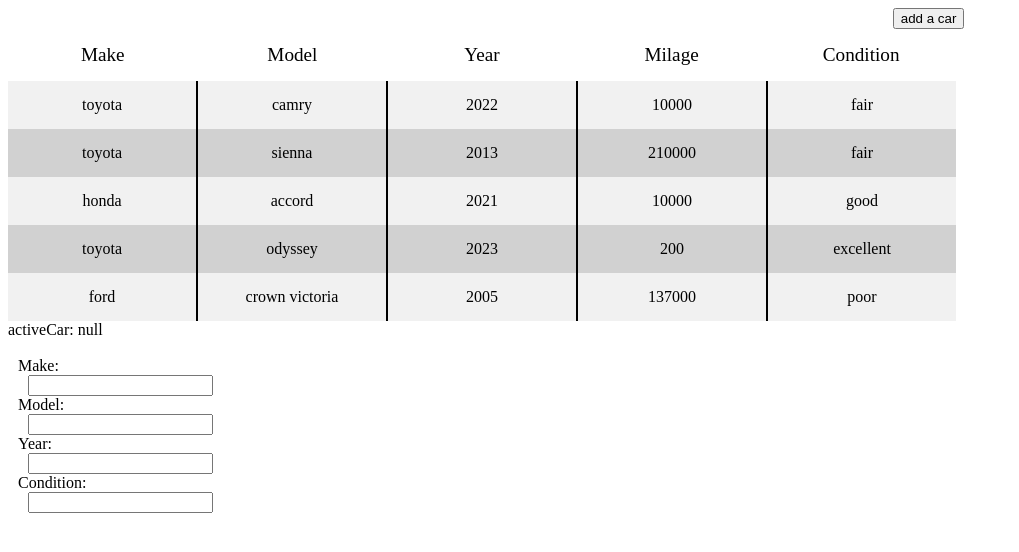
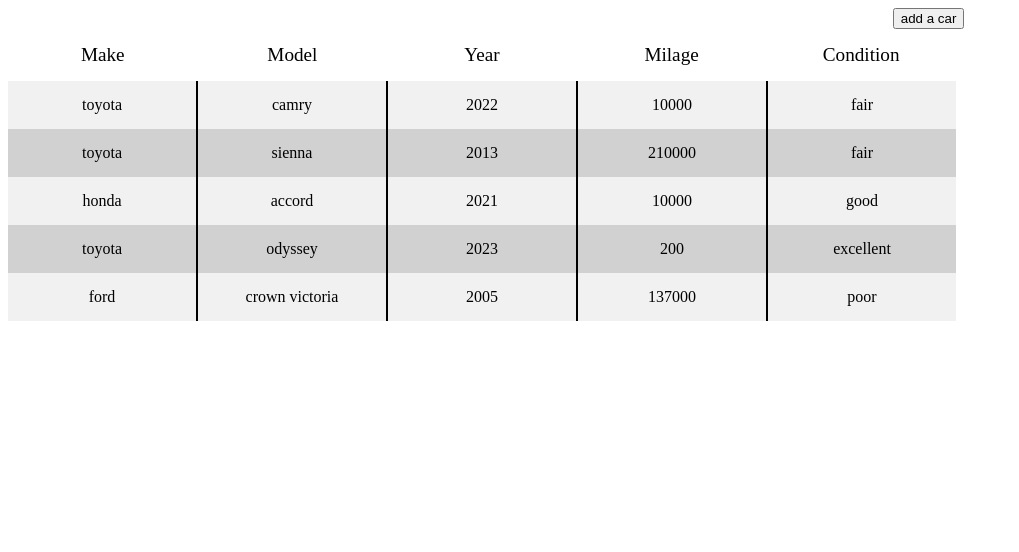
Before and after one commit to Elaz33/car-project, a SvelteKit app: page /exercises/6/my-answer in a window 1280 px wide. Shown: the top 552 px of the page, without its empty margins (0-1019 px from the left). Built offline with nearby package versions, Linux system fonts and the light colour scheme; a web font is replaced by a local one.

Commit message:
fixed some more

```diff
--- a/src/lib/stores/functional.store.ts
+++ b/src/lib/stores/functional.store.ts
@@ -1,5 +1,5 @@
 import { writable } from "svelte/store";
-import carList from "$lib/stores/car.store";
+
 let row
 
 export function handleClick(e: Event) {
--- a/src/routes/exercises/6/my-answer/car-details.svelte
+++ b/src/routes/exercises/6/my-answer/car-details.svelte
@@ -1,26 +1,18 @@
 <script lang="ts">
-    import carList from "$lib/stores/car.store";
     import CarList from "./car-list.svelte";
-    import { handleClick } from "$lib/stores/functional.store";
    import {activeCarStore} from "$lib/stores/functional.store";
-    import Page from "../../4/instructions/+page.svelte";
+
 
 
 </script>
 
-<!-- {#each $carList  as car }
-  <section class="car-info" contenteditable="true" bind:innerText={car.make}>
-    </section>
-
-     {#each $carList  as car }
-  <section class="car-info" contenteditable="true" bind:innerText={car.model}>
-    </section>
- -->
-<section class="car-info" contenteditable="true">
-    Make: <input class="car-info" type="text" value={$activeCarStore}/>
-    Model: <input class="car-info" type="text" />
-    Year: <input class="car-info" type="number" />
-    Condition: <input class="car-info" type="number"/>
+<section class="car-info">
+    {#if $activeCarStore !== null}
+    Make: <input class="car-info" type="text"  value={$activeCarStore.make}/>
+    Model: <input class="car-info" type="text" value= {$activeCarStore.model} />
+    Year: <input class="car-info" type="number" value={$activeCarStore.year} />
+    Condition: <input class="car-info" type="text" value={$activeCarStore.condition}/>
+    {/if}
 </section>
 
 <style>
--- a/src/routes/exercises/6/my-answer/car-list.svelte
+++ b/src/routes/exercises/6/my-answer/car-list.svelte
@@ -1,7 +1,7 @@
 <script lang="ts">
     import carList from "$lib/stores/car.store";
     import {activeCarStore} from "$lib/stores/functional.store";
-    import {handleClick} from "$lib/stores/functional.store";
+
     // import changeData from  "$lib/stores/car.store";
 
     function changeData() {
@@ -19,7 +19,7 @@
     })
 }
 </script>
-<button onclick ="{changeData}" class="add">add a car</button>
+<button on:click ="{changeData}" class="add">add a car</button>
 <div class="header">
     <div class="header-item">Make</div>
     <div class="header-item">Model</div>
@@ -30,22 +30,24 @@
 
 <div  class="table">
     {#each $carList as car}
-        <div  class="row"  >
-            <div class:active-car={$activeCarStore === car.make} on:click={()=> {$activeCarStore= car.make} } class="row-item">{car.make}</div>
+        <div  class="row" class:active-car ={$activeCarStore = car}  on:click={()=> {$activeCarStore = car} }   >
+            <div class="row-item">{car.make}</div>
             <hr class="column-line" />
-            <div class:active-car={$activeCarStore === car.model} on:click={()=> {$activeCarStore= car.model} } class="row-item">{car.model}</div>
+            <div   class="row-item">{car.model}</div>
             <hr class="column-line" />
-            <div class:active-car={$activeCarStore === car.year} on:click={()=> {$activeCarStore= car.year} } class="row-item">{car.year}</div>
+            <div   class="row-item">{car.year}</div>
             <hr class="column-line" />
-            <div class:active-car={$activeCarStore === car.mileage} on:click={()=> {$activeCarStore = car.mileage} } class="row-item">{car.mileage}</div>
+            <div    class="row-item">{car.mileage}</div>
             <hr class="column-line" />
-            <div class:active-car={$activeCarStore === car.condition} on:click={()=> {$activeCarStore= car.condition} } class="row-item">{car.condition}</div>
+            <div   class="row-item">{car.condition}</div>
         </div>
     {/each}
 </div>
 
 <div class="active-box-id">
-  activeCar: {$activeCarStore}
+    {#if $activeCarStore !== null}
+  activeCar: {$activeCarStore.make}
+  {/if}
 </div>
 
 <style>
```
